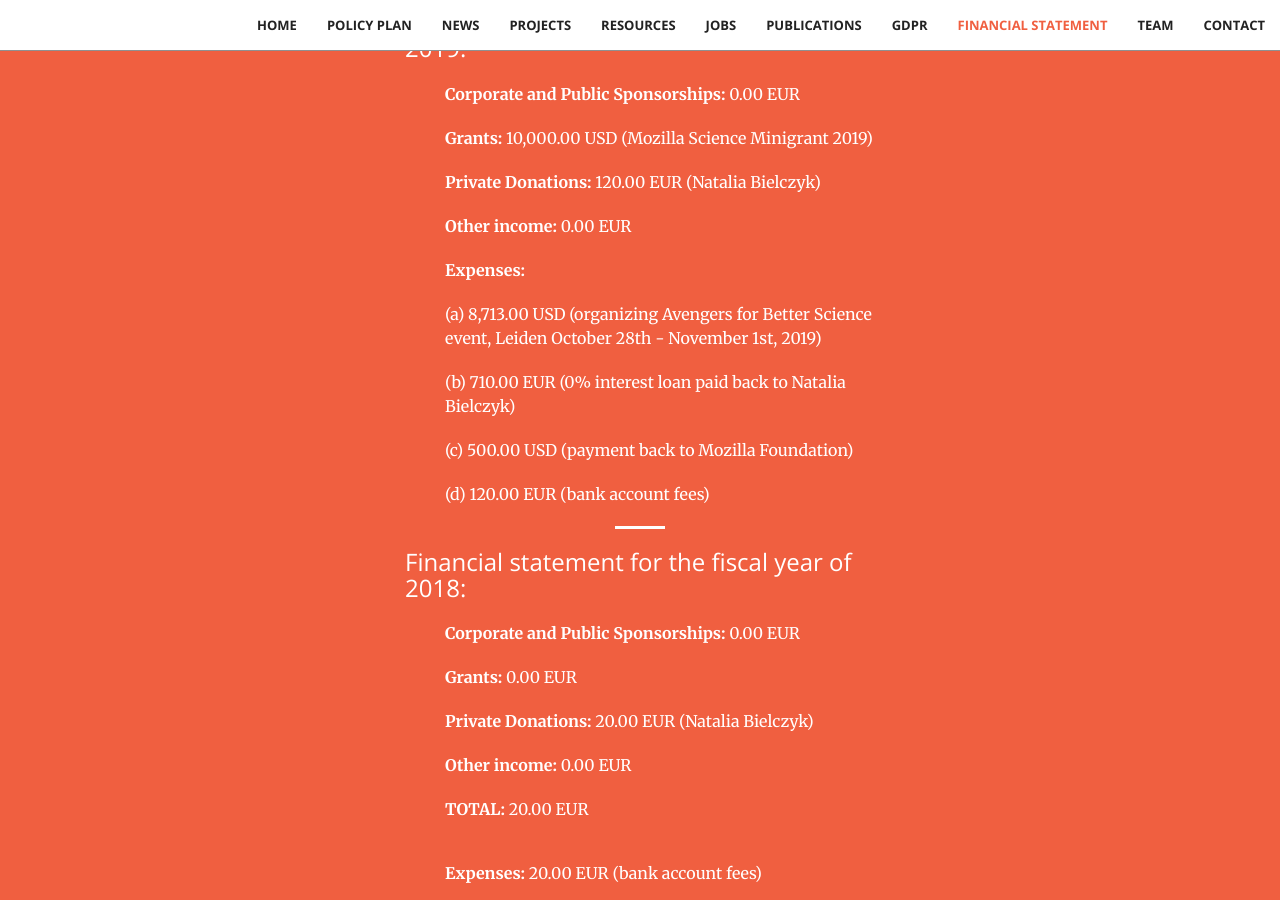
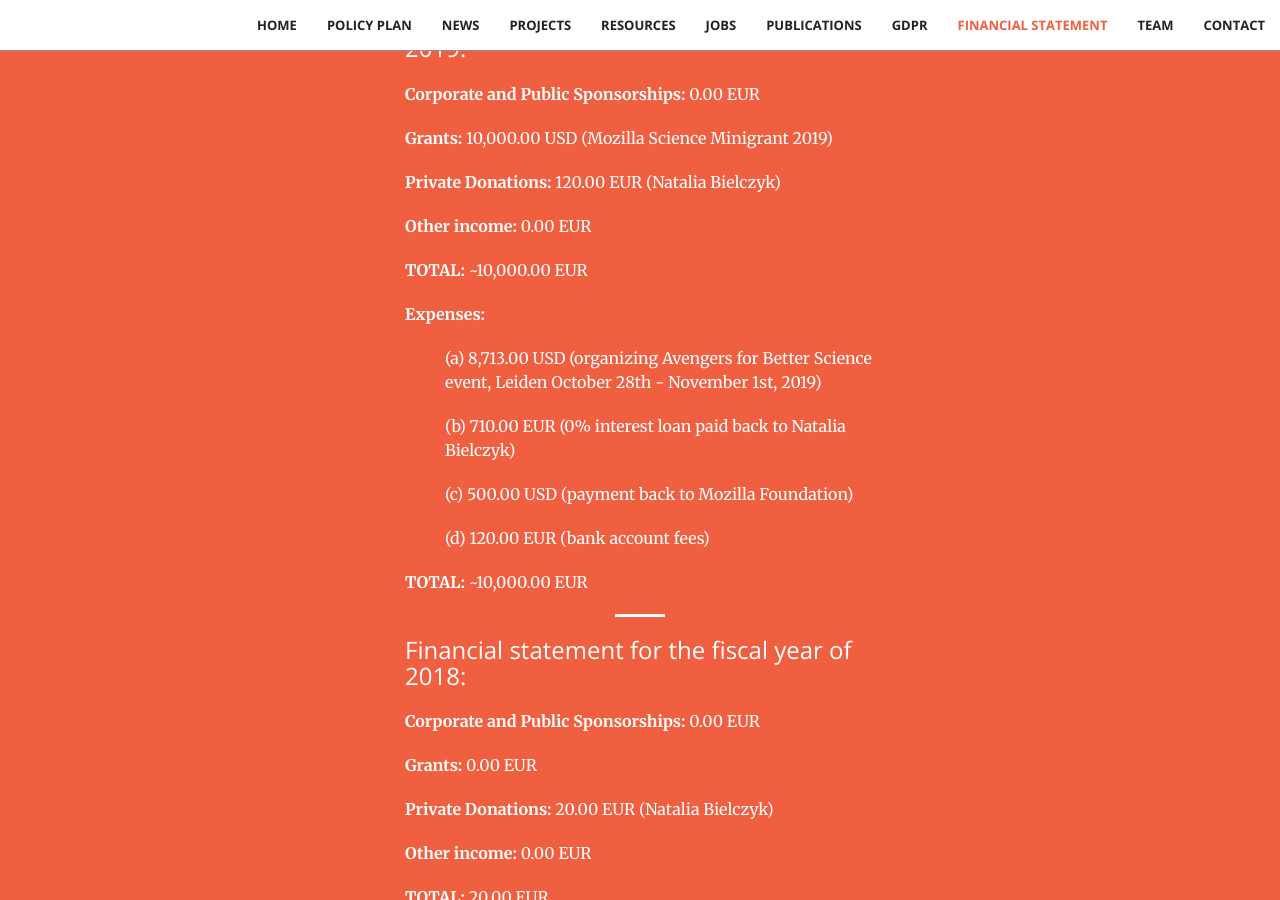
Before and after one commit to stichting-solaris/stichting-solaris.github.io, a Jekyll site: the page built from index.html, in a window 1280 px wide and 900 px high, scrolled down 25138 px. Built offline with Jekyll 4.4.1, drawn with Linux system fonts in a browser that asks for light colours.

Commit message:
Update financial.html

```diff
--- a/_includes/financial.html
+++ b/_includes/financial.html
@@ -28,7 +28,7 @@
                     <p><b>Private Donations:</b> 0.00 EUR</p>
                     <p><b>Other income:</b> 2,050.00 EUR (OpenMRB2020 event tickets)</p>
                     <p><b>TOTAL:</b> 7,000.00 EUR
-                    <p></p>
+                    <br>
                     <p><b>Expenses:</b></p>
                     <p class="tab">(a) 700.00 EUR (Natalia Vtyurina, PhD, professional consultancy)</p>
                     <p class="tab">(b) 1545.42 EUR (Accommodation, travel and administrative expenses) </p>
@@ -42,16 +42,18 @@
 
                     <hr class="light">
                     <p><h3>Financial statement for the fiscal year of 2019:</h3></p>
-                    <p class="tab"><b>Corporate and Public Sponsorships:</b> 0.00 EUR</p>
-                    <p class="tab"><b>Grants:</b> 10,000.00 USD (Mozilla Science Minigrant 2019)</p>
-                    <p class="tab"><b>Private Donations:</b> 120.00 EUR (Natalia Bielczyk)</p>
-                    <p class="tab"><b>Other income:</b> 0.00 EUR</p>
-
-                    <p class="tab"><b>Expenses:</b></p>
-                    <p class="tab" class="tab">(a) 8,713.00 USD (organizing Avengers for Better Science event, Leiden October 28th - November 1st, 2019)</p>
-                    <p class="tab" class="tab">(b) 710.00 EUR (0% interest loan paid back to Natalia Bielczyk)</p>
-                    <p class="tab" class="tab">(c) 500.00 USD (payment back to Mozilla Foundation)</p>
-                    <p class="tab" class="tab">(d) 120.00 EUR (bank account fees)</p>
+                    <p><b>Corporate and Public Sponsorships:</b> 0.00 EUR</p>
+                    <p><b>Grants:</b> 10,000.00 USD (Mozilla Science Minigrant 2019)</p>
+                    <p><b>Private Donations:</b> 120.00 EUR (Natalia Bielczyk)</p>
+                    <p><b>Other income:</b> 0.00 EUR</p>
+                    <p><b>TOTAL:</b> ~10,000.00 EUR
+                    <br>
+                    <p><b>Expenses:</b></p>
+                    <p class="tab">(a) 8,713.00 USD (organizing Avengers for Better Science event, Leiden October 28th - November 1st, 2019)</p>
+                    <p class="tab">(b) 710.00 EUR (0% interest loan paid back to Natalia Bielczyk)</p>
+                    <p class="tab">(c) 500.00 USD (payment back to Mozilla Foundation)</p>
+                    <p class="tab">(d) 120.00 EUR (bank account fees)</p>
+                    <p><b>TOTAL:</b> ~10,000.00 EUR
                     <p></p>
                     <p></p>
                     <p></p>
@@ -59,17 +61,17 @@
 
                     <hr class="light">
                     <p><h3>Financial statement for the fiscal year of 2018:</h3></p>
-                    <p class="tab"><b>Corporate and Public Sponsorships:</b> 0.00 EUR</p>
-                    <p class="tab"><b>Grants:</b> 0.00 EUR</p>
-                    <p class="tab"><b>Private Donations:</b> 20.00 EUR (Natalia Bielczyk)</p>
-                    <p class="tab"><b>Other income:</b> 0.00 EUR</p>
-                    <p class="tab"><b>TOTAL:</b> 20.00 EUR</p>
+                    <p><b>Corporate and Public Sponsorships:</b> 0.00 EUR</p>
+                    <p><b>Grants:</b> 0.00 EUR</p>
+                    <p><b>Private Donations:</b> 20.00 EUR (Natalia Bielczyk)</p>
+                    <p><b>Other income:</b> 0.00 EUR</p>
+                    <p><b>TOTAL:</b> 20.00 EUR</p>
                     <br>
-                    <p class="tab"><b>Expenses:</b> 20.00 EUR (bank account fees)</p>
-                    <p class="tab"><b>Loans:</b> 710.00 EUR - a personal loan from Natalia Bielczyk, with 0% interest rate,
+                    <p><b>Expenses:</b> 20.00 EUR (bank account fees)</p>
+                    <p><b>Loans:</b> 710.00 EUR - a personal loan from Natalia Bielczyk, with 0% interest rate,
                         for setting the foundation: the notary act (430.00 EUR) + sworn translator (230.00 EUR) +
                         registration fee at the Chamber of Commerce (50.00 EUR)</p>
-                    <p class="tab"><b>TOTAL:</b> 730.00 EUR</p>
+                    <p><b>TOTAL:</b> 730.00 EUR</p>
                     <hr class="light">
                     <p></p>
                     <p></p>
```
